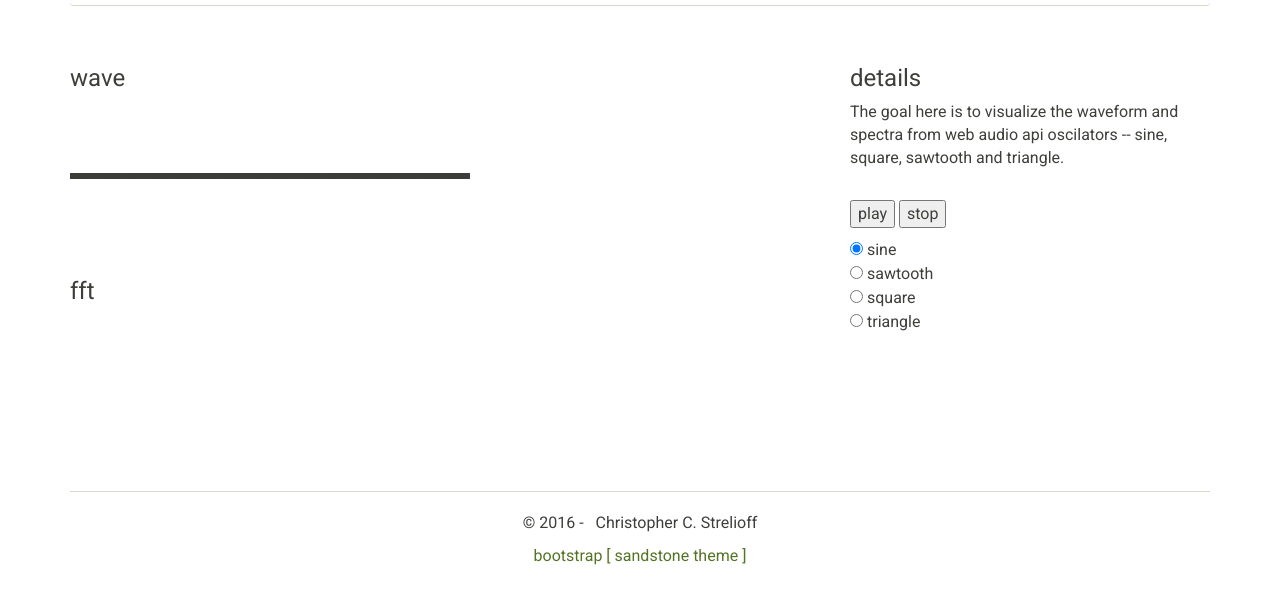
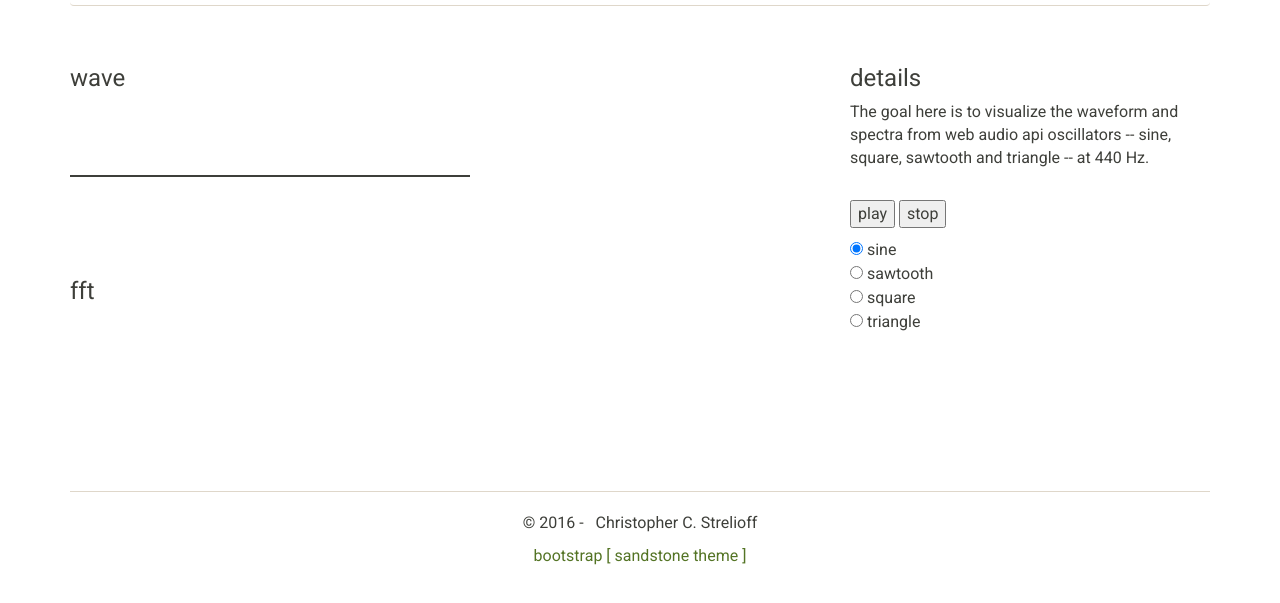
Before and after one commit to cstrelioff/sound-room, a plain HTML site: page visualize_sound_with_d3/index.html in a window 1280 px wide. Shown: the part 103-706 px from the top of the page. Drawn offline with Linux system fonts and the light colour scheme; animation ran at ten frames a second.

Commit message:
finished first version of viz sound with d3 page

```diff
--- a/visualize_sound_with_d3/css/visd3.css
+++ b/visualize_sound_with_d3/css/visd3.css
@@ -1,3 +1,9 @@
 form {
   margin: 10px 0px;
 }
+
+path {
+  stroke: #3e3f3a;
+  stroke-width: 2;
+  fill: none;
+}
--- a/visualize_sound_with_d3/index.html
+++ b/visualize_sound_with_d3/index.html
@@ -57,7 +57,8 @@
         <h3>details</h3>
 
         <p>The goal here is to visualize the waveform and spectra from web
-        audio api oscilators -- sine, square, sawtooth and triangle.
+        audio api oscillators -- sine, square, sawtooth and triangle -- at
+        440 Hz.
         </p>
 
         <div id="audio_div"
--- a/visualize_sound_with_d3/js/visd3.js
+++ b/visualize_sound_with_d3/js/visd3.js
@@ -25,7 +25,7 @@ $(document).ready(function() {
   // init freqData --- for FFT
   var freqData = new Float32Array(analyser.frequencyBinCount);
 
-  // inie waveData --- for waveform
+  // init waveData --- for waveform
   var waveData = new Float32Array(analyser.fftSize);
 
   // start osc
@@ -54,26 +54,27 @@ $(document).ready(function() {
 
   // fft
   //
+  analyser.getFloatFrequencyData(freqData);
   svg_fft = d3.select('#d3_viz_fft')
               .append('svg')
               .attr('height', HEIGHT)
               .attr('width', WIDTH);
 
-  // create initial fft plot
-  analyser.getFloatFrequencyData(freqData);
-  svg_fft.selectAll('rect')
-         .data(freqData)
-         .enter()
-         .append('rect')
-         .attr('x', function (d, i) {
-           return i * (WIDTH / freqData.length);
-         })
-         .attr('y', function(d, i) {
-           return HEIGHT;
-         })
-         .attr('height', 0)
-         .attr('width', WIDTH / freqData.length)
-         .attr('fill', '#3e3f3a');
+  // create scales
+  x_fft = d3.scale.linear()
+            .domain([0, freqData.length-1])
+            .range([0, WIDTH]);
+
+  y_fft = d3.scale.linear()
+              .domain([-190, -10])
+              .range([HEIGHT, 0]);
+
+  // add line
+  var line_fft = d3.svg.line()
+                   .x(function(d,i) {return x_fft(i);})
+                   .y(function(d) {return y_fft(d);});
+  svg_fft.append("path")
+         .attr("d", line_fft(freqData));
 
   // wave
   //
@@ -83,51 +84,35 @@ $(document).ready(function() {
                .attr('height', HEIGHT)
                .attr('width', WIDTH);
 
-  svg_wave.selectAll('circle')
-          .data(waveData)
-          .enter()
-          .append('circle')
-          .attr('cx', function (d, i) {
-            return i * (WIDTH / waveData.length);
-          })
-          .attr('cy', function(d, i) {
-            return HEIGHT/2;
-          })
-          .attr('r', 3)
-          .attr('fill', '#3e3f3a');
+  // create scales
+  x_wave = d3.scale.linear()
+              .domain([0, waveData.length-1])
+              .range([0, WIDTH]);
 
+  y_wave = d3.scale.linear()
+              .domain([-1, 1])
+              .range([0, HEIGHT]);
 
+  // add line
+  var line_wave = d3.svg.line()
+                    .x(function(d,i) {return x_wave(i);})
+                    .y(function(d) {return y_wave(d);});
+  svg_wave.append("path")
+          .attr("d", line_wave(waveData));
+
+  // update charts using requestAnimateFrame
   function renderChart() {
-    // Continuously loop and update chart with frequency data.
     requestAnimationFrame(renderChart);
 
-    // get fft data from analyser
+    // get fft data and update plot
     analyser.getFloatFrequencyData(freqData);
+    svg_fft.selectAll("path")
+           .attr("d", line_fft(freqData));
 
-    // Update d3 chart with new data.
-    svg_fft.selectAll('rect')
-           .data(freqData)
-           .attr('y', function(d) {
-              var bar_height = (d + 140)*2;
-              return HEIGHT - bar_height/2;
-           })
-           .attr('height', function(d) {
-              var bar_height = (d + 140)*2;
-              return bar_height/2;
-           });
-
-    // get wave data
+    // get wave data and update plot
     analyser.getFloatTimeDomainData(waveData);
-
-    svg_wave.selectAll('circle')
-            .data(waveData)
-            .attr('cy', function(d, i) {
-              return HEIGHT/2 * (1 + d);
-            });
-
-
-    // log data
-    //console.log(freqData);
+    svg_wave.selectAll("path")
+            .attr("d", line_wave(waveData));
 
   }
 
```
